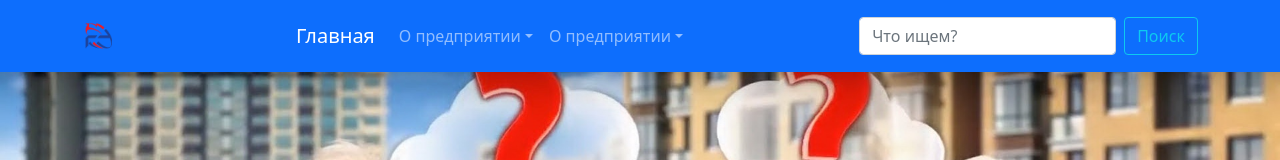
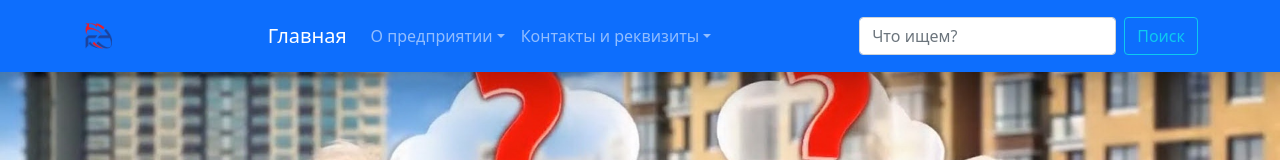
Before and after one commit to Ragimov-Kirill/React-energo, a React (Create React App) app: page / in a window 1280 px wide. Shown: the top 160 px of the page. Built offline with nearby package versions, Linux system fonts and the light colour scheme.

Commit message:
Update Header

```diff
--- a/src/Components/Header.js
+++ b/src/Components/Header.js
@@ -45,7 +45,7 @@ export default class Header extends Component {
                     <Nav>
                       <NavDropdown
                         id="nav-dropdown-dark-example"
-                        title="О предприятии"
+                        title="Контакты и реквизиты"
                         menuVariant="primary"
                       >
                         <NavDropdown.Item href="/contacts">Контакты</NavDropdown.Item>
```
